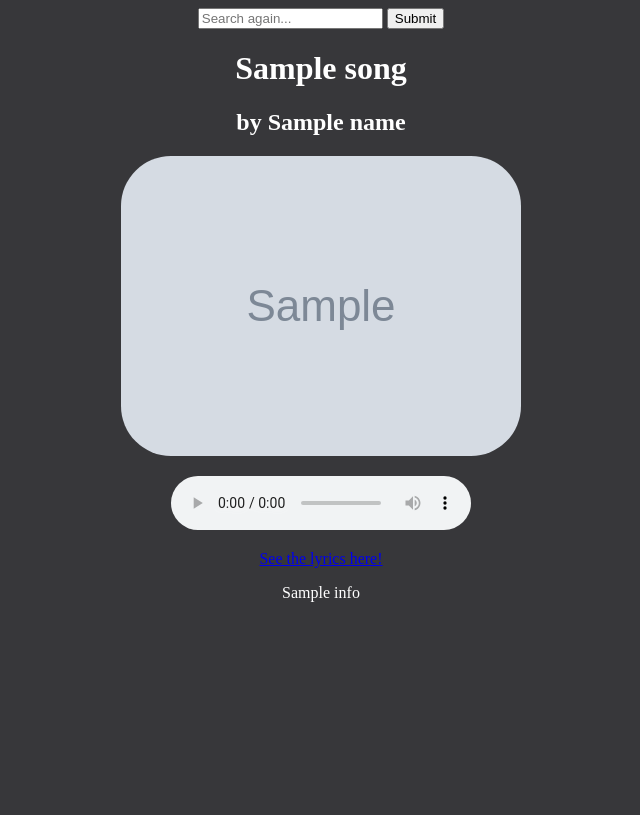
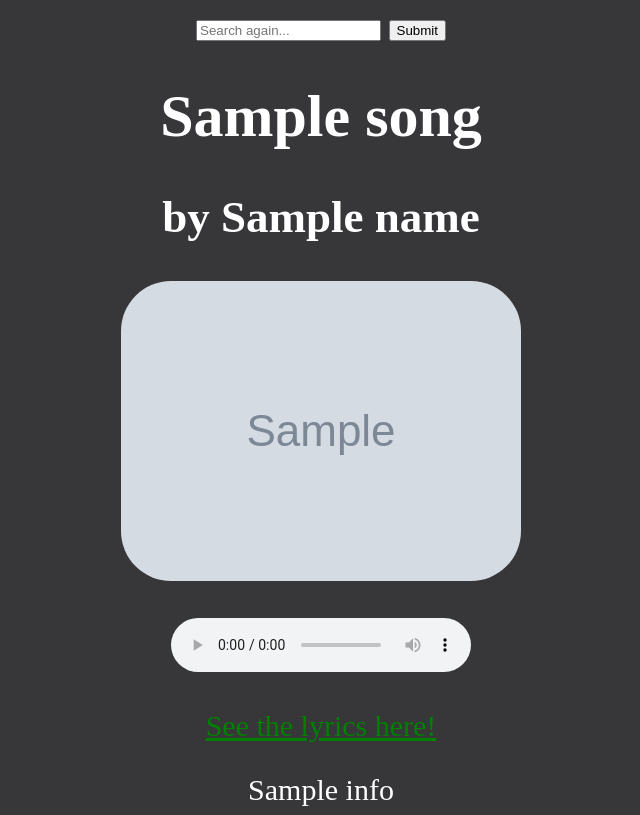
Before and after one commit to NJIT-CS490-SP21/project1-fal6, a Flask app: template templates/index.html in a window 1280 px wide. Shown: the whole page, without its empty margins (319-959 px from the left). Before the commit the page ends 602 px from the top, so only its background shows below. Run offline with Flask 2, Linux system fonts and the light colour scheme; the template is opened without the code that fills it: most values are stand-ins (such as "Sample title", 1, 10 or a date in 2020); grey boxes marked "Sample" are stand-in pictures.

Commit message:
Fixed readability on links

```diff
--- a/static/styles.css
+++ b/static/styles.css
@@ -2,6 +2,10 @@ body {
     color: white;
     text-align: center;
     background-color: rgb(55, 55, 58);
+    font-size:30px;
+}
+a{
+    color:green;
 }
 img{
     border-radius:50px;
```
